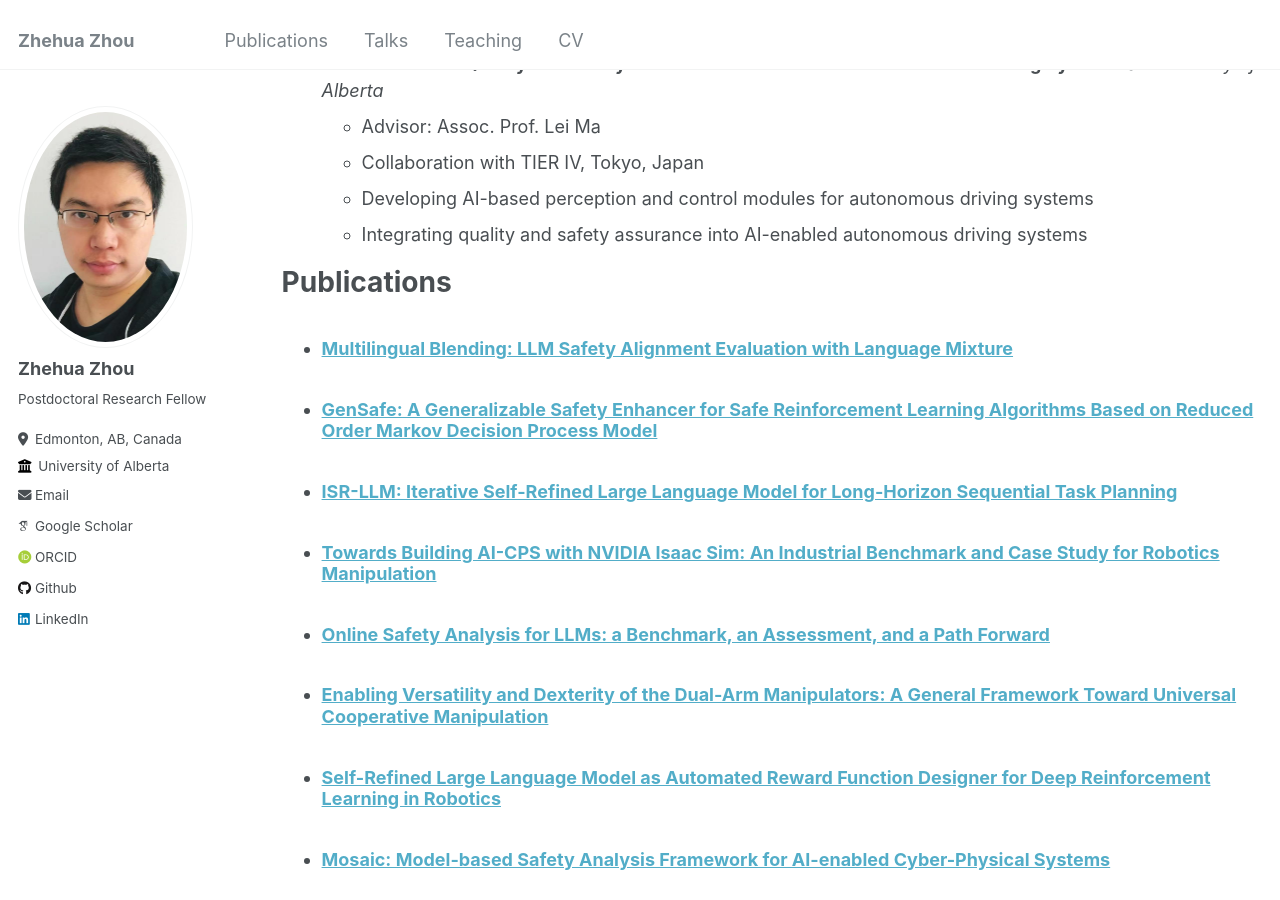
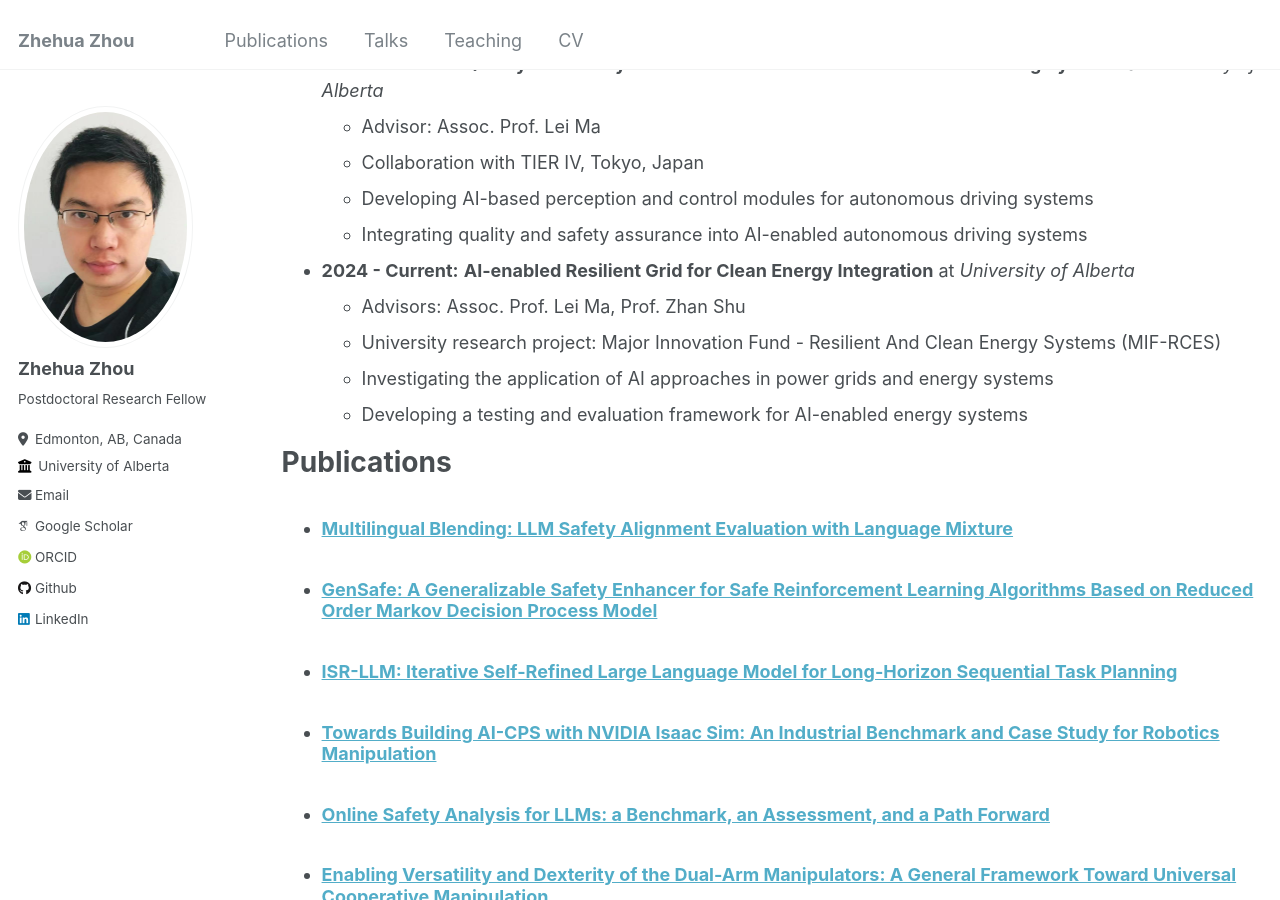
Before and after one commit to zhehuazhou/zhehuazhou.github.io, a Jekyll site: the page built from _pages/cv.md, in a window 1280 px wide and 900 px high, scrolled down 956 px. Built offline with Jekyll 4.4.1, drawn with Linux system fonts in a browser that asks for light colours; some web fonts are replaced.

Commit message:
publication

```diff
--- a/_includes/archive-single_double.html
+++ b/_includes/archive-single_double.html
@@ -39,7 +39,7 @@
   width: 60%;
   padding: 0px;
   vertical-align: top;
-  margin-left: 3px;
+  margin-left: 0px;
 }
 /* Clear floats after the columns */
 .row:after {
--- a/_pages/cv.md
+++ b/_pages/cv.md
@@ -41,6 +41,12 @@ Research Projects and Collaborations
   * Developing AI-based perception and control modules for autonomous driving systems
   * Integrating quality and safety assurance into AI-enabled autonomous driving systems
 
+* <b>2024 - Current:</b> <b>AI-enabled Resilient Grid for Clean Energy Integration</b> at <i>University of Alberta</i>
+  * Advisors: Assoc. Prof. Lei Ma, Prof. Zhan Shu
+  * University research project: Major Innovation Fund - Resilient And Clean Energy Systems (MIF-RCES)
+  * Investigating the application of AI approaches in power grids and energy systems
+  * Developing a testing and evaluation framework for AI-enabled energy systems
+
 Publications
 ======
   <ul>{% for post in site.publications reversed %}
```
